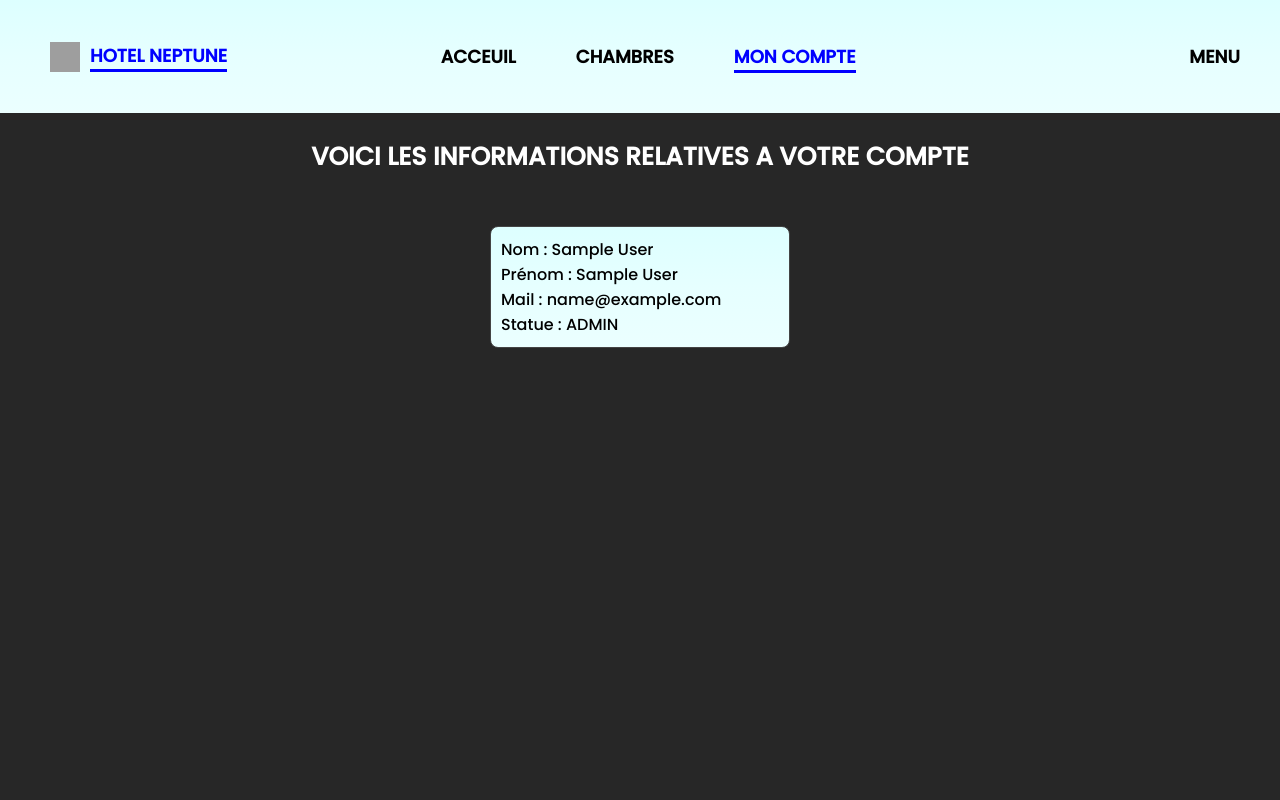
After one commit to aZor9/HotelNeptune, a PHP site: page /account.php in a window 1280 px wide. The commit adds this page. Run offline with PHP 8.4, Linux system fonts and the light colour scheme; the visitor is signed in with stand-in values (Sample User, id 1); grey boxes are pictures that could not be loaded.

Commit message:
la ultima maj

```diff
--- a/data/Page d'Acceuil.php
+++ b/data/Page d'Acceuil.php
@@ -148,7 +148,7 @@
             </div>
         </div>
     </main>
-
+<br><br>
 </body>
 
 </html>
--- /dev/null
+++ b/data/account.css
@@ -0,0 +1,35 @@
+.navbar .lien-nav ul li:nth-child(3) a {
+    display: flex;
+    color: blue;
+    border-bottom: solid 3px blue;
+    border-top: solid 3px transparent ;
+}
+
+body {
+
+    height: 100vh;
+    width: 100%;
+    background-color: rgb(39, 39, 39);
+
+}
+
+.compte{
+    display: flex;
+    border: solid 0.5px;
+    border-color: rgb(68, 68, 68);
+    border-radius: 8px;
+    padding: 10px;
+    background: linear-gradient(rgb(221, 255, 255), rgb(230, 255, 255), rgb(235, 255, 255));
+    flex-direction: column;
+    justify-content: center;
+    margin-left: auto;
+    margin-right: auto;
+    width: 300px;
+}
+
+h1{
+    font-weight: bold;
+    text-align: center;
+    font-size: 25px;
+    color:white;
+}
--- /dev/null
+++ b/data/account.php
@@ -0,0 +1,40 @@
+<?php
+session_start();
+?>
+
+<!DOCTYPE html>
+<html>
+<title>MON COMPTE</title>
+
+<head>
+    <link rel="stylesheet" href="account.css">
+    <link rel="preconnect" href="https://fonts.googleapis.com">
+    <link rel="preconnect" href="https://fonts.gstatic.com" crossorigin>
+    <link href="https://fonts.googleapis.com/css2?family=Oswald&family=Roboto:wght@400;700&display=swap"
+        rel="stylesheet">
+    <link href="https://fonts.googleapis.com/css2?family=Poppins:wght@500&display=swap" rel="stylesheet">
+</head>
+
+<header>
+<?php
+    include ('navbar.php');
+?>
+</header>
+
+<body>
+<br>
+<h1>VOICI LES INFORMATIONS RELATIVES A VOTRE COMPTE</h1>
+<br><br>
+    <div class="compte">
+        <p>Nom :<?php echo(' '.$_SESSION['Nom']) ?> </p>
+        <p>Prénom :<?php echo(' '.$_SESSION['Prenom']) ?> </p>
+        <p>Mail :<?php echo(' '.$_SESSION['mail']) ?> </p>
+        <?php
+        if ($_SESSION['admin']==true){
+            echo ("<p>Statue : ADMIN </p>");
+        }
+        ?>
+    </div>
+
+</body>
+</html>
--- a/data/navbar.css
+++ b/data/navbar.css
@@ -111,7 +111,7 @@ header {
     padding-right: 1px;
 }
 
-.nav-menu ul li ul li:hover {
+.nav-menu ul li ul li:hover:not(:nth-child(1)) {
     background-color: rgb(154, 206, 255);
     transition: 0.75s;
 }
--- a/data/navbar.php
+++ b/data/navbar.php
@@ -26,14 +26,24 @@
             <ul>
                 <li><a href="Page d'Acceuil.php">ACCEUIL</a></li>
                 <li><a href="Nos chambres.php">CHAMBRES</a></li>
-                <li id="lien-droite"><a href="Utilisateurs.php">UTILISATEURS</a></li>
+                <li id="lien-droite">
+                    <?php
+                    session_start();
+                    if ($_SESSION['mail']){
+                        echo ('<a href="account.php">MON COMPTE</a></li>');
+                    }
+                    else {
+                        echo('<a href="Utilisateurs.php">UTILISATEURS</a></li>');
+                    }
+                    ?>
             </ul>
         </div>
         <div class="nav-menu">
             <ul>
                 <li><a>MENU</a>
                     <ul>
-                        <li><a>je</a></li>
+                        <li></li>
+                        <li><a href="unconnect.php">deco</a></li>
                         <li><a>sais</a></li>
                         <li><a>pas</a></li>
                         <li><a>quoi</a></li>
```
Also changed, not shown: data/Nos chambres.css (+7 -6 lines), data/Utilisateurs.css (+15 -3 lines), data/Utilisateurs.php (+16 -5 lines), data/connect.php (added, +62 -0 lines), data/connexion.css (+61 -36 lines), data/connexion.php (+12 -5 lines), data/database.php (+3 -11 lines), data/signin.php (+9 -6 lines), data/unconnect.php (added, +12 -0 lines), 1 other file.
